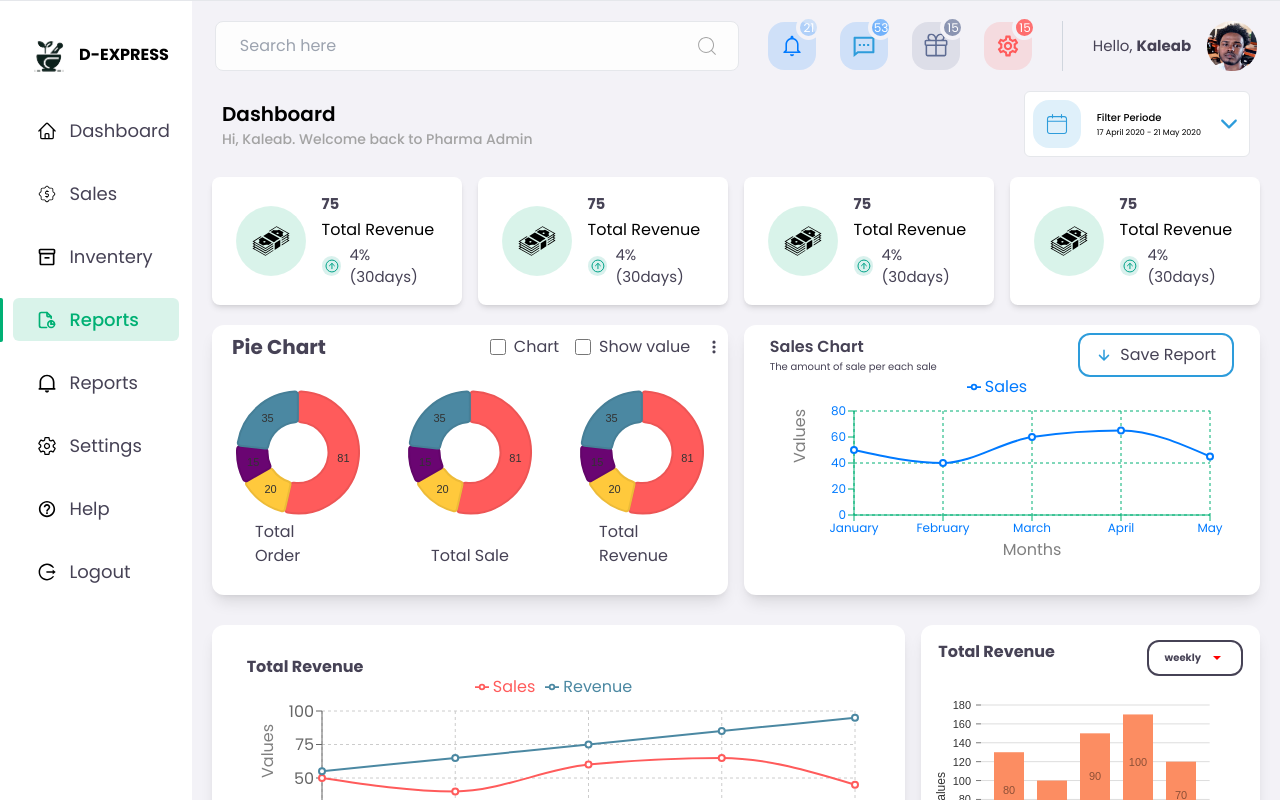
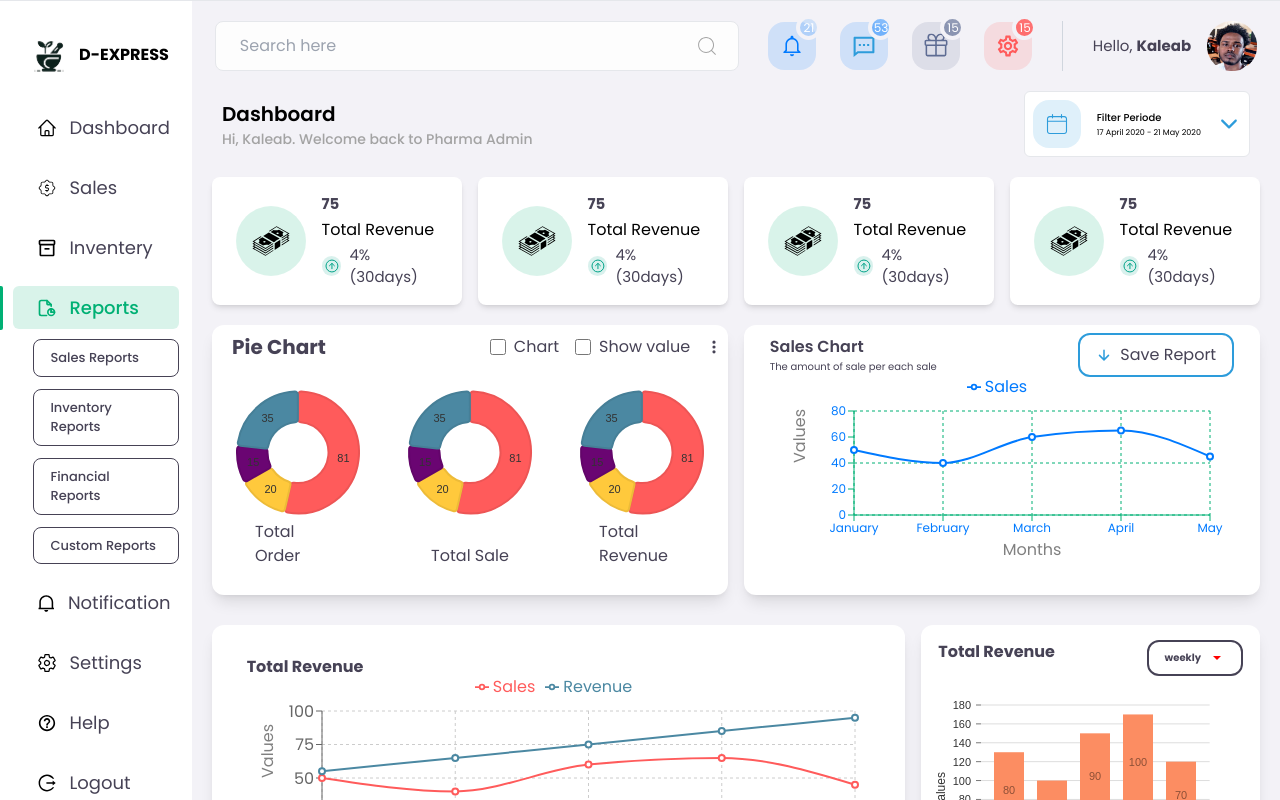
Before and after one commit to kalolani/PharmaTrack, a React (Vite) app in the folder FrontEnd/: page /dashboard in a window 1280 px wide. Both pictures are taken after a click on the element "Reports". Shown: the top 800 px of the page. Built offline with nearby package versions, Linux system fonts and the light colour scheme.

Commit message:
added sub menu to the sidebar component

```diff
--- a/FrontEnd/package.json
+++ b/FrontEnd/package.json
@@ -17,6 +17,7 @@
     "@nivo/radar": "^0.88.0",
     "@reduxjs/toolkit": "^2.3.0",
     "classnames": "^2.5.1",
+    "framer-motion": "^11.11.17",
     "prop-types": "^15.8.1",
     "react": "^18.3.1",
     "react-dom": "^18.3.1",
--- a/FrontEnd/src/components/Accordion.jsx
+++ b/FrontEnd/src/components/Accordion.jsx
@@ -1,18 +1,19 @@
 /* eslint-disable no-unused-vars */
 /* eslint-disable react/prop-types */
 // src/components/Accordion.jsx
-// import { motion } from "framer-motion";
+import { motion } from "framer-motion";
 import { useDispatch, useSelector } from "react-redux";
 import { toggleItem } from "../Redux/accordionSlice";
 import { FiPlus } from "react-icons/fi";
 import { FaTimes } from "react-icons/fa";
-import { NavLink } from "react-router-dom";
+import { Link, NavLink } from "react-router-dom";
 
-function Accordion({ id, icon, iconc, title, children }) {
+function Accordion({ id, icon, iconc, title, sub }) {
   const dispatch = useDispatch();
   const curOpen = useSelector((state) => state.accordion.openItem); // Get the current open item number
   const isOpen = id === curOpen; // Check if this item is open
   console.log(isOpen);
+  console.log(sub);
 
   const toggleHandler = () => {
     dispatch(toggleItem(isOpen ? null : id)); // Toggle: close if open, open if closed
@@ -37,12 +38,37 @@ function Accordion({ id, icon, iconc, title, children }) {
         >
           {title}
         </p>
+
         {isOpen ? (
           <div className="absolute -left-[15px] w-[5px] h-[44px] bg-[#00B074] rounded-sm"></div>
         ) : (
           ""
         )}
       </NavLink>
+      {isOpen ? (
+        <motion.div
+          className={`${
+            sub.length > 0 ? "pt-[10px] pl-[20px] flex flex-col gap-3" : ""
+          }`}
+          initial={{ height: 0, opacity: 0 }}
+          animate={{ height: isOpen ? "auto" : 0, opacity: isOpen ? 1 : 0 }}
+          transition={{
+            height: { duration: 0.2, ease: "easeInOut" },
+            opacity: { duration: 0.3, ease: "easeInOut" },
+          }}
+        >
+          {sub.map((item) => (
+            <NavLink
+              className="font-Poppins font-medium text-[#464255] text-[13px] hover:text-[#00B074] cursor-pointer border-[1px] border-[#464255] rounded-lg px-4 py-2"
+              key={item}
+            >
+              {item}
+            </NavLink>
+          ))}
+        </motion.div>
+      ) : (
+        ""
+      )}
     </div>
   );
 }
--- a/FrontEnd/src/components/AdminDashboard.jsx
+++ b/FrontEnd/src/components/AdminDashboard.jsx
@@ -15,48 +15,61 @@ const data = [
     title: " Dashboard",
     iconc: <HiOutlineHome size={20} color="#00B074" />,
     icon: <HiOutlineHome size={20} />,
+    sub: [],
   },
   {
     id: 2,
     title: " Sales",
     iconc: <CiBadgeDollar size={20} color="#00B074" />,
     icon: <CiBadgeDollar size={20} />,
+    sub: ["New Sale", "Sale History"],
   },
   {
     id: 3,
     title: " Inventery",
     iconc: <MdOutlineInventory2 size={20} color="#00B074" />,
     icon: <MdOutlineInventory2 size={20} />,
+    sub: ["All Medicines", "Add New Stock", "Low Stock", "Expiry Management"],
   },
   {
     id: 4,
     title: "Reports",
     iconc: <TbFileReport size={20} color="#00B074" />,
     icon: <TbFileReport size={20} />,
+    sub: [
+      "Sales Reports",
+      "Inventory Reports",
+      "Financial Reports",
+      "Custom Reports",
+    ],
   },
   {
     id: 5,
-    title: "Reports",
+    title: "Notification",
     iconc: <RiNotification2Line size={20} color="#00B074" />,
     icon: <RiNotification2Line size={20} />,
+    sub: [],
   },
   {
     id: 6,
     title: "Settings",
     iconc: <IoSettingsOutline size={20} color="#00B074" />,
     icon: <IoSettingsOutline size={20} />,
+    sub: ["System Settings", "Notifications"],
   },
   {
     id: 7,
     title: "Help",
     iconc: <IoMdHelpCircleOutline size={20} color="#00B074" />,
     icon: <IoMdHelpCircleOutline size={20} />,
+    sub: ["User Guide", "Contact Support", "FAQs"],
   },
   {
     id: 8,
     title: "Logout",
     iconc: <AiOutlineLogout size={20} color="#00B074" />,
     icon: <AiOutlineLogout size={20} />,
+    sub: ["New Sale", "Sale History"],
   },
 ];
 
--- a/FrontEnd/src/components/Sidebar.jsx
+++ b/FrontEnd/src/components/Sidebar.jsx
@@ -7,7 +7,7 @@ function Sidebar({ data }) {
 
   return (
     <div className="w-[15%] min-h-screen border-t-[0] text-[max(1vw, 10px)] bg-[#FFFFFF]">
-      <div className="p-[7%] pt-[20px] flex flex-col gap-[20px] items-center">
+      <div className="p-[7%] pt-[20px] flex flex-col gap-[17px] items-center">
         <div className="flex items-center cursor-pointer p-[4px] pl-[0px]">
           <div className="">
             <img
@@ -25,6 +25,7 @@ function Sidebar({ data }) {
             icon={item.icon}
             iconc={item.iconc}
             title={item.title}
+            sub={item.sub}
           >
             {/* {item.text} */}
           </Accordion>
```
Also changed, not shown: 1 other file (tests, documents, lock files or other folders).
